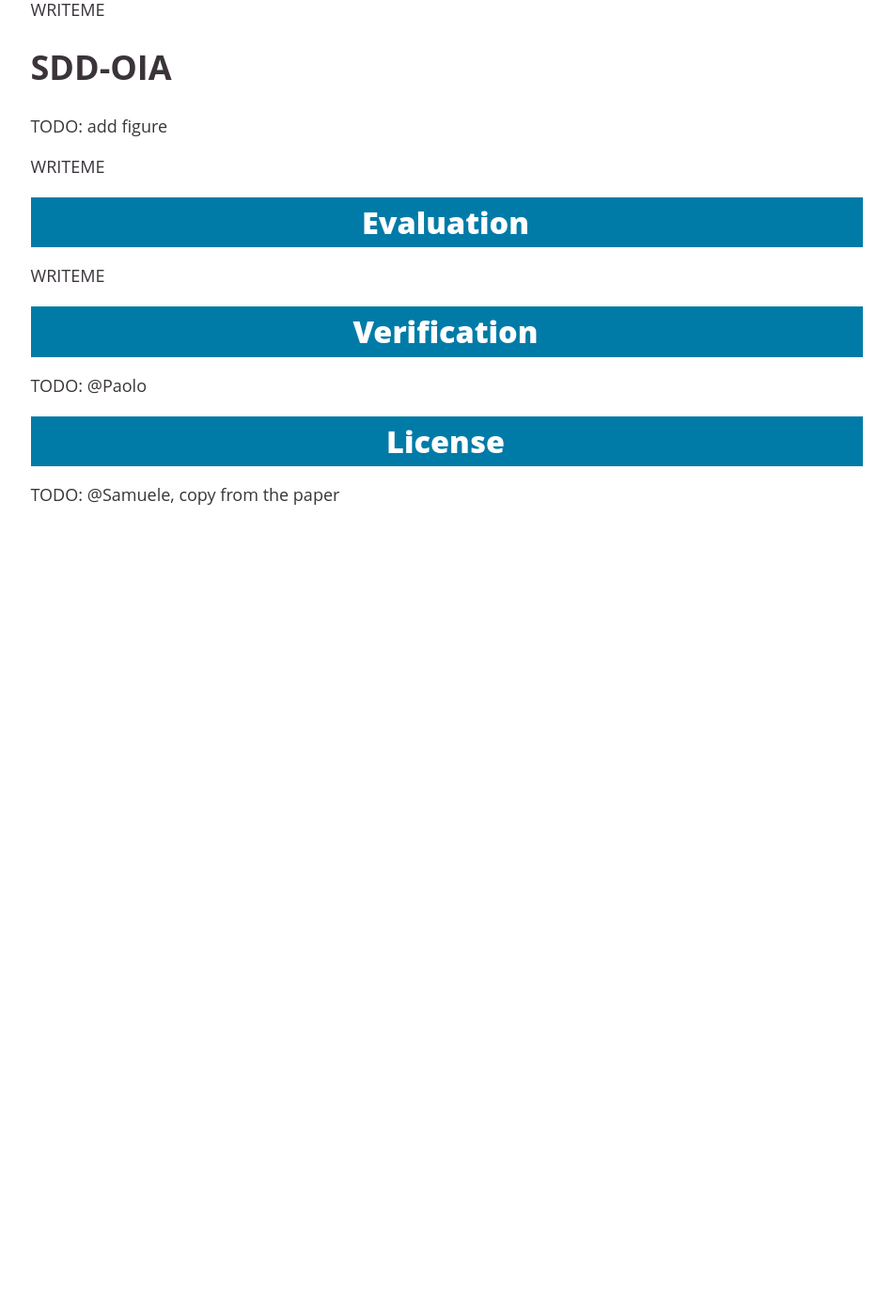
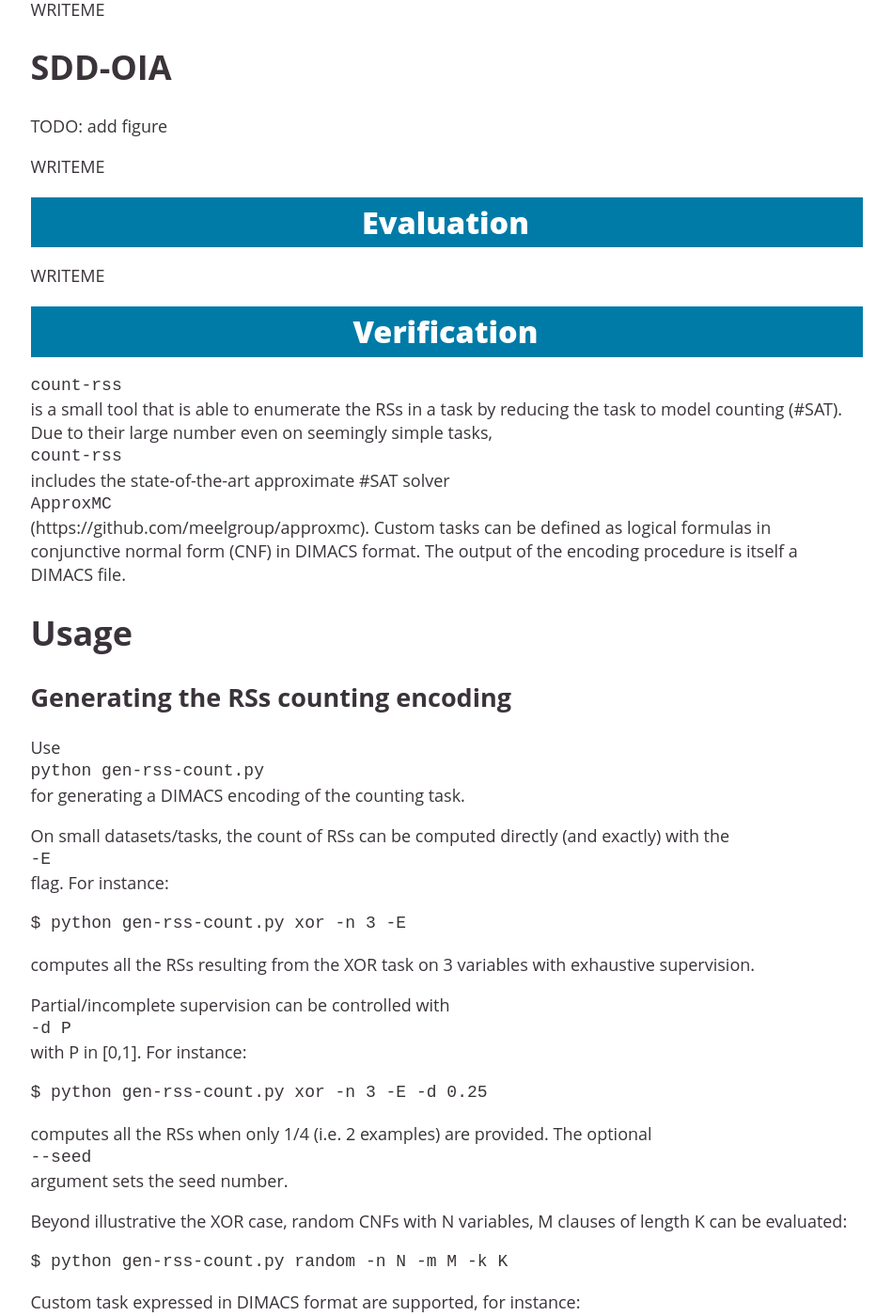
Before and after one commit to unitn-sml/rsbench, a Jekyll site: the page built from index.md, in a window 1280 px wide and 1400 px high, scrolled down 4792 px. Shown: the whole window at 94% size, without its empty margins (165-1114 px from the left). Built offline with Jekyll 4.4.1, drawn with Linux system fonts in a browser that asks for light colours; our own code applies the rules of GitHub Pages for plain Markdown files; before the commit the page ends 5422 px from its top, so only the background shows below that; some of the changed text lies outside the part shown.

Commit message:
Update index.md

````diff
--- a/index.md
+++ b/index.md
@@ -152,8 +152,51 @@ WRITEME
 
 <h1 class="heading blue"><a name="verification">Verification</a></h1>
 
-TODO: @Paolo
+`count-rss` is a small tool that is able to enumerate the RSs in a task by reducing the task to model counting (\#SAT).
+Due to their large number even on seemingly simple tasks, `count-rss` includes the state-of-the-art approximate \#SAT solver `ApproxMC` (https://github.com/meelgroup/approxmc).
+Custom tasks can be defined as logical formulas in conjunctive normal form (CNF) in DIMACS format.
+The output of the encoding procedure is itself a DIMACS file.
 
+# Usage
+
+## Generating the RSs counting encoding
+
+Use `python gen-rss-count.py` for generating a DIMACS encoding of the counting task.
+
+On small datasets/tasks, the count of RSs can be computed directly (and exactly) with the `-E` flag.
+For instance:
+```
+$ python gen-rss-count.py xor -n 3 -E
+```
+computes all the RSs resulting from the XOR task on 3 variables with exhaustive supervision.
+
+Partial/incomplete supervision can be controlled with `-d P` with P in [0,1].
+For instance:
+```
+$ python gen-rss-count.py xor -n 3 -E -d 0.25
+```
+computes all the RSs when only 1/4 (i.e. 2 examples) are provided.
+The optional `--seed`  argument sets the seed number.
+
+Beyond illustrative the XOR case, random CNFs with N variables, M clauses of length K can be evaluated:
+```
+$ python gen-rss-count.py random -n N -m M -k K
+```
+
+Custom task expressed in DIMACS format are supported, for instance:
+```
+$ python gen-rss-count.py cnf and.cnf
+```
+
+Use the flag `-h` for help on additional arguments.
+
+## Approximately count RSs via approximate model counting
+
+Once the encoding of the problem is generated with `gen-rss-count.py`, use:
+```
+$ python count-amc.py PATH --epsilon E --delta D
+```
+for obtaining an (epsilon,delta)-approximation of the exact RS count.
 
 <h1 class="heading blue"><a name="license">License</a></h1>
 
````
